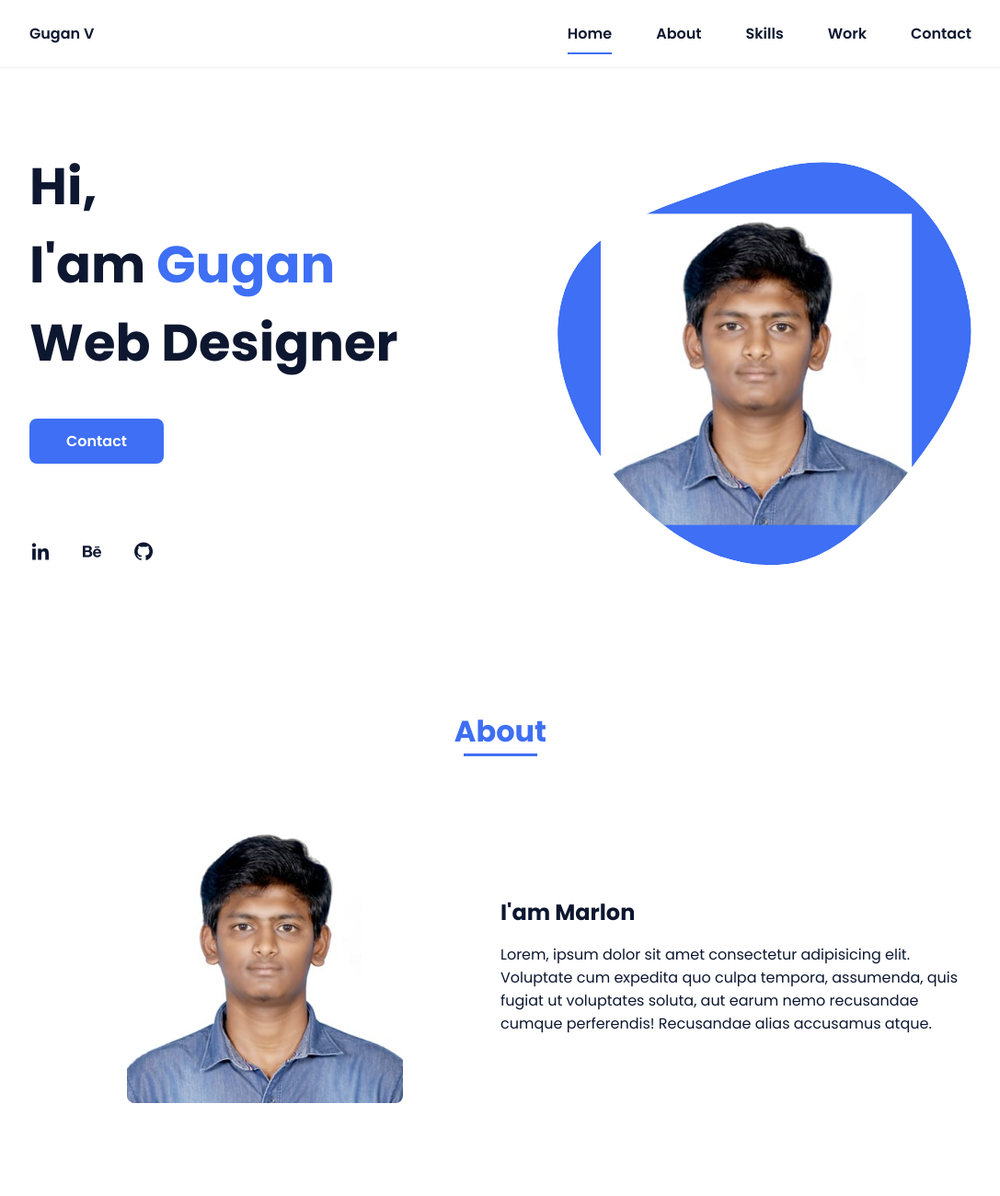
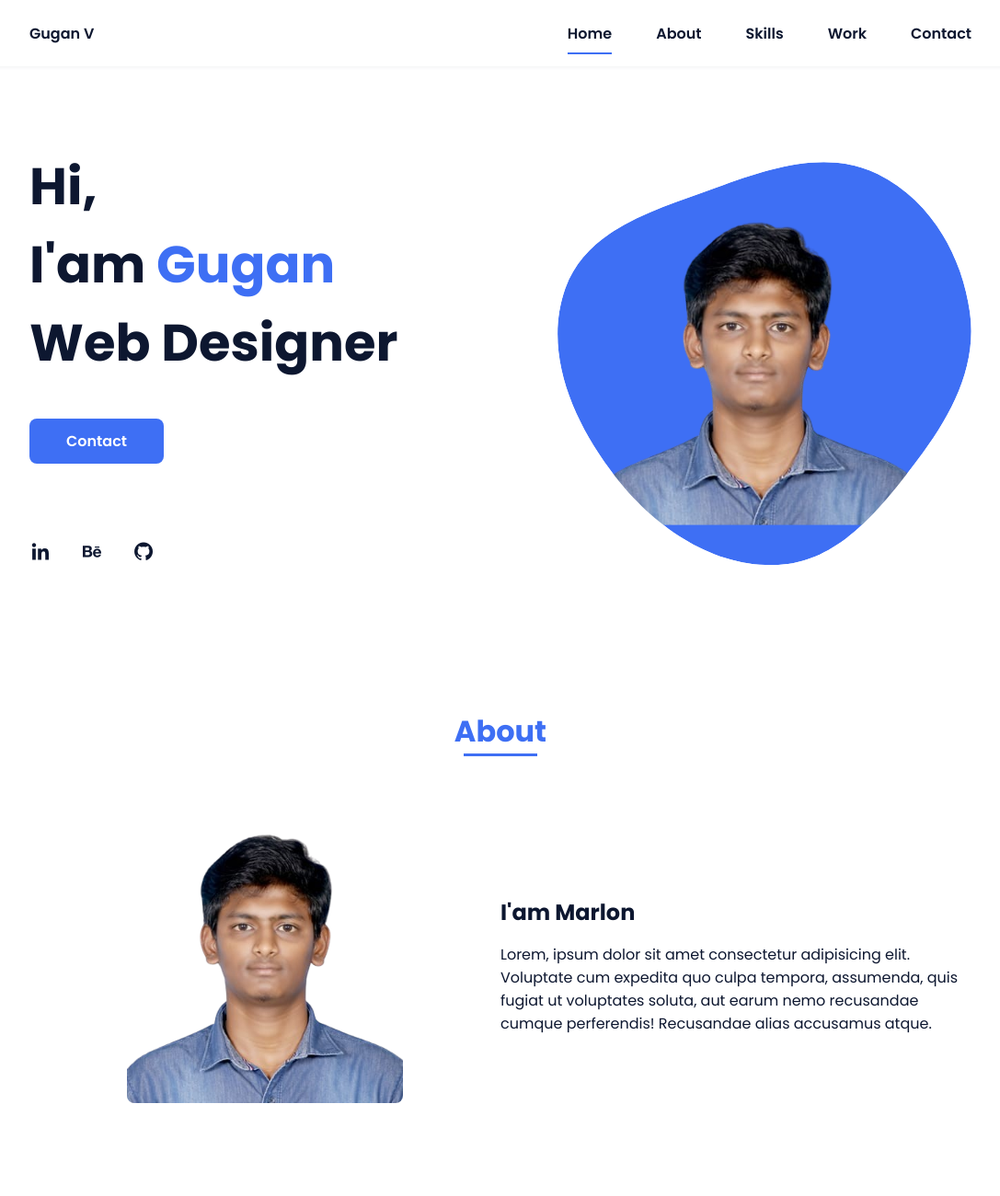
Before and after one commit to Gugan-2005/guganportfolio, a plain HTML site: page index.html in a window 1280 px wide. Shown: the top 1300 px of the page at 92% size, without its empty margins (96-1183 px from the left). Drawn offline with nearby package versions, Linux system fonts and the light colour scheme.

Commit message:
Update index.html for image

```diff
--- a/index.html
+++ b/index.html
@@ -57,7 +57,7 @@
                         </mask>
                         <g mask="url(#mask0)">
                             <path d="M9.19024 145.964C34.0253 76.5814 114.865 54.7299 184.111 29.4823C245.804 6.98884 311.86 -14.9503 370.735 14.143C431.207 44.026 467.948 107.508 477.191 174.311C485.897 237.229 454.931 294.377 416.506 344.954C373.74 401.245 326.068 462.801 255.442 466.189C179.416 469.835 111.552 422.137 65.1576 361.805C17.4835 299.81 -17.1617 219.583 9.19024 145.964Z"/>
-                            <image class="home__blob-img" x="50" y="60" href="assets/img/gugan.jpeg"/>
+                            <image class="home__blob-img" x="50" y="60" href="assets/img/gugan-removebg-preview.png"/>
                         </g>
                     </svg>
                 </div>
@@ -69,7 +69,7 @@
 
                 <div class="about__container bd-grid">
                     <div class="about__img">
-                        <img src="assets/img/gugan.jpeg" alt="">
+                        <img src="assets/img/gugan-removebg-preview.png" alt="">
                     </div>
 
                     <div>
```
